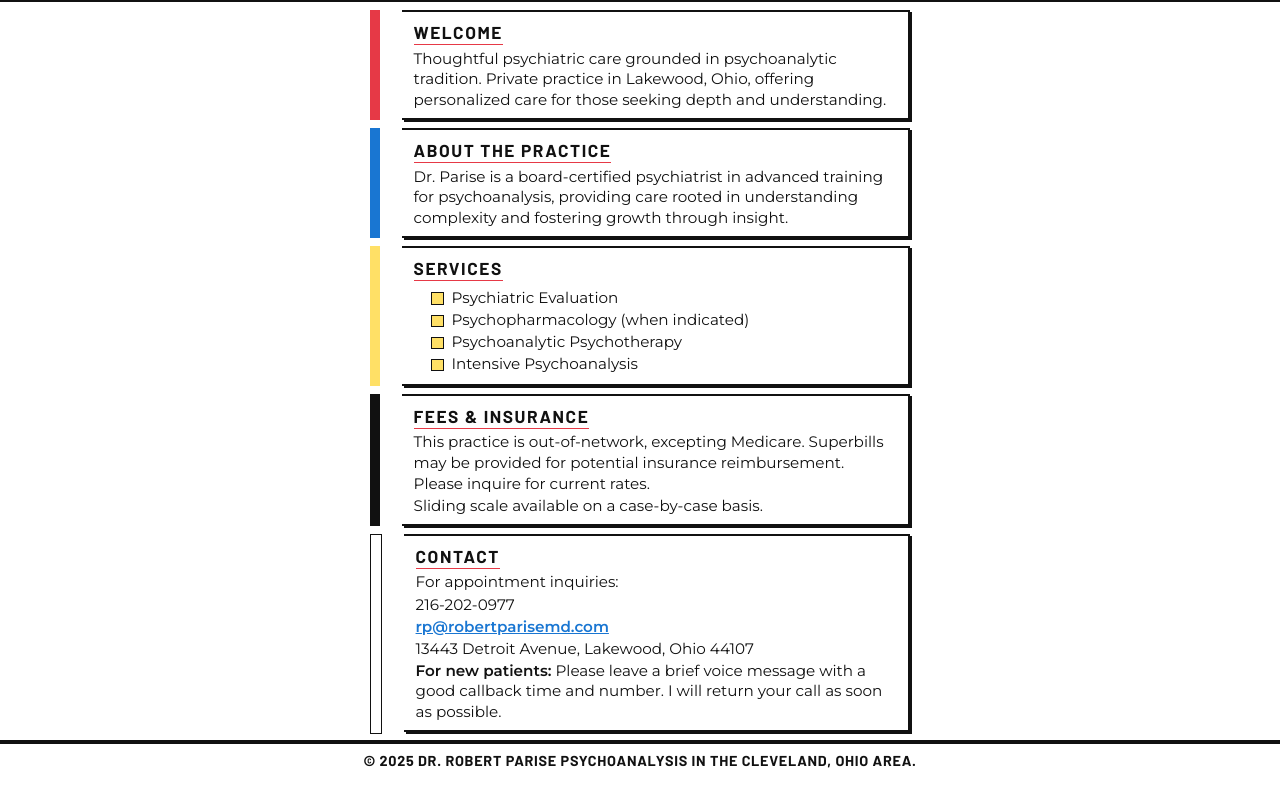
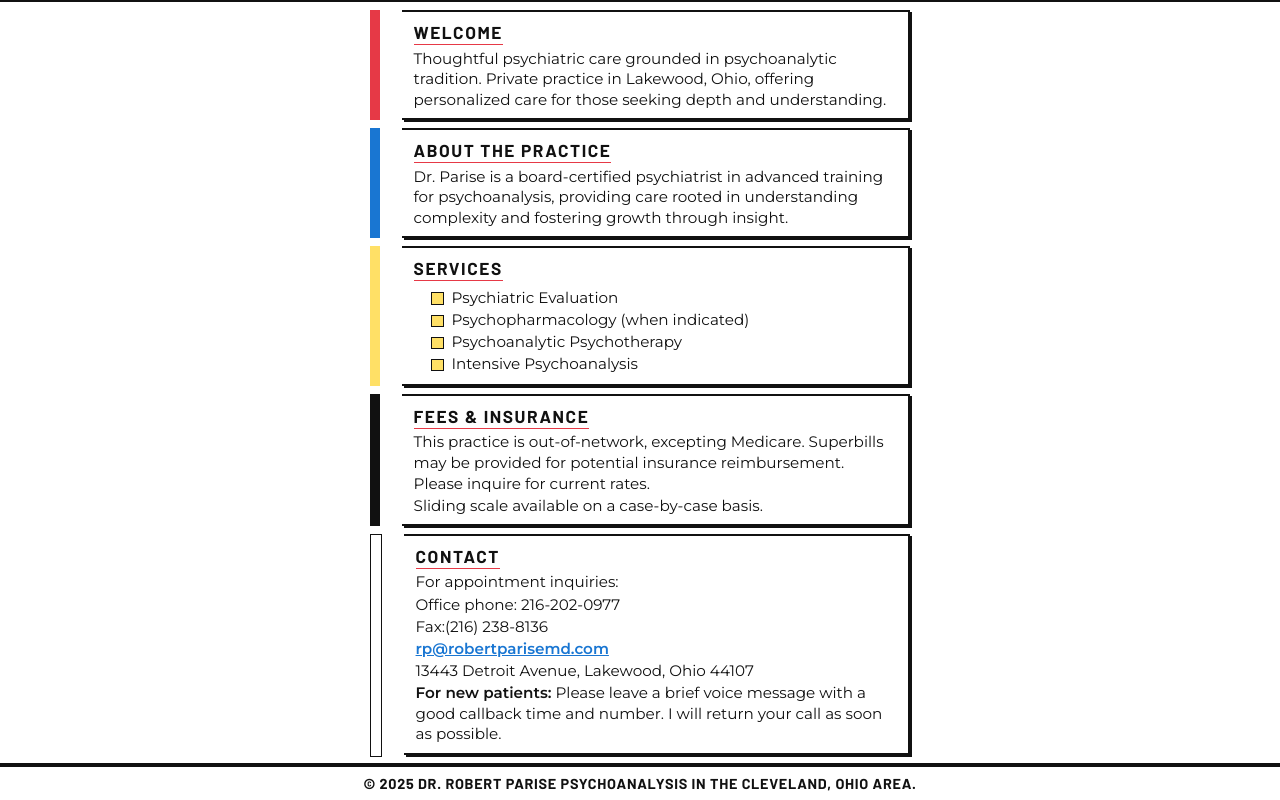
Before and after one commit to rparisemd/rparisemd.github.io, a plain HTML site: page index.html in a window 1280 px wide. Shown: the part 70-870 px from the top of the page. Before the commit the page ends 847 px from the top, so only its background shows below. Drawn offline with Linux system fonts and the light colour scheme.

Commit message:
Update index.html

```diff
--- a/index.html
+++ b/index.html
@@ -218,7 +218,8 @@
     <div class="bauhaus-content">
       <h3>Contact</h3>
       <p>For appointment inquiries:</p>
-	<p>216-202-0977</p>
+	<p>Office phone: 216-202-0977</p>
+	<p>Fax:(216) 238-8136</p>
  	<p><a href="mailto:rp@robertparisemd.com">rp@robertparisemd.com</a></p>
         <p>13443 Detroit Avenue, Lakewood, Ohio 44107</p>
 		<p><strong>For new patients:</strong> Please leave a brief voice message with a good callback time and number. I will return your call as soon as possible.
```
